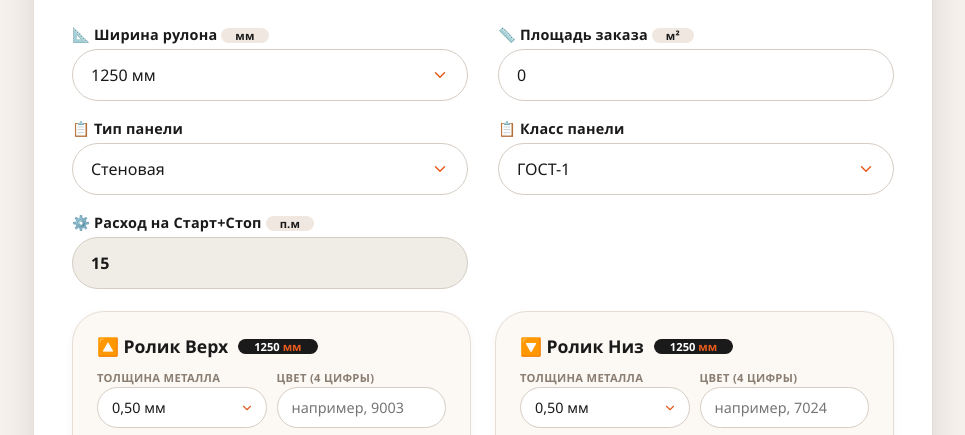
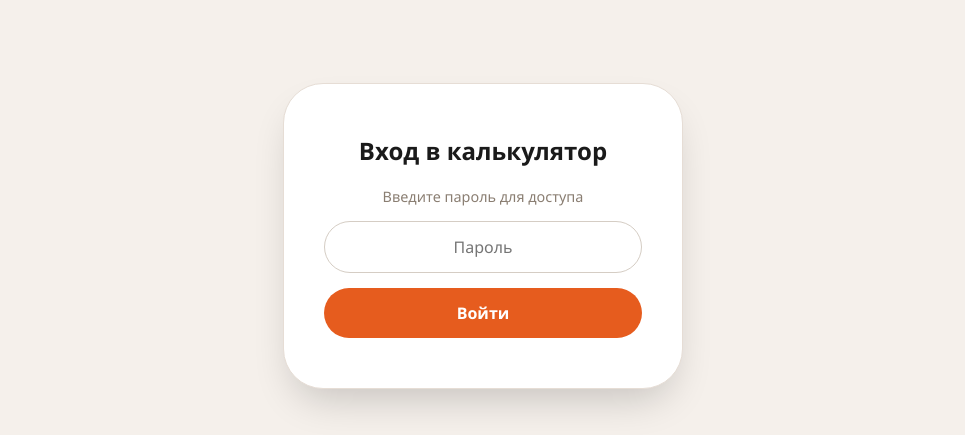
Before and after one commit to ahmetvaleevrr-web/calculator, a plain HTML site: page index.html in a window 1280 px wide. Shown: the part 164-599 px from the top of the page, without its empty margins (157-1122 px from the left). Drawn offline with Linux system fonts and the light colour scheme.

Commit message:
Update index.html

```diff
--- a/index.html
+++ b/index.html
@@ -4,6 +4,8 @@
 <meta charset="UTF-8" />
 <meta name="viewport" content="width=device-width, initial-scale=1.0, maximum-scale=1.0, user-scalable=no" />
 <title>Калькулятор металла для сэндвич-панелей</title>
+<!-- Запрет индексации в поисковиках -->
+<meta name="robots" content="noindex, nofollow">
 
 <!-- Yandex.Metrika counter -->
 <script type="text/javascript" >
@@ -27,7 +29,17 @@
 <style>
 * { margin: 0; padding: 0; box-sizing: border-box; font-family: 'Segoe UI', system-ui, sans-serif; }
 body { background: #f5f0eb; display: flex; justify-content: center; padding: 30px 20px; min-height: 100vh; align-items: center; }
-.container { max-width: 900px; width: 100%; background: #ffffff; border-radius: 40px; padding: 40px 38px; box-shadow: 0 20px 40px -12px rgba(0,0,0,0.2); border: 1px solid #e6ddd5; }
+
+/* Стили для экрана блокировки */
+.login-screen { display: flex; flex-direction: column; align-items: center; justify-content: center; background: #ffffff; border-radius: 40px; padding: 50px 40px; box-shadow: 0 20px 40px -12px rgba(0,0,0,0.2); border: 1px solid #e6ddd5; max-width: 400px; width: 100%; text-align: center; }
+.login-screen h2 { color: #1a1a1a; margin-bottom: 20px; font-size: 1.5rem; }
+.login-screen input { width: 100%; padding: 14px 18px; font-size: 1rem; border: 1.5px solid #d5cdc4; border-radius: 40px; outline: none; margin-bottom: 15px; text-align: center; }
+.login-screen input:focus { border-color: #e65c1e; }
+.login-screen button { background: #e65c1e; color: #fff; border: none; padding: 14px 30px; border-radius: 40px; font-size: 1rem; font-weight: 600; cursor: pointer; width: 100%; transition: 0.15s; }
+.login-screen button:hover { background: #cc4d0f; }
+.login-error { color: #e63e1e; font-size: 0.9rem; margin-top: 10px; display: none; }
+
+.container { max-width: 900px; width: 100%; background: #ffffff; border-radius: 40px; padding: 40px 38px; box-shadow: 0 20px 40px -12px rgba(0,0,0,0.2); border: 1px solid #e6ddd5; display: none; /* Скрыто до ввода пароля */ }
 .header { display: flex; align-items: center; gap: 14px; margin-bottom: 4px; flex-wrap: wrap; }
 .header .logo-icon { font-size: 2rem; font-weight: 700; color: #e65c1e; background: #1a1a1a; padding: 4px 16px 4px 14px; border-radius: 60px; letter-spacing: -0.5px; line-height: 1.2; }
 .header .logo-icon span { color: #ffffff; }
@@ -117,7 +129,18 @@ body { background: #f5f0eb; display: flex; justify-content: center; padding: 30p
 </style>
 </head>
 <body>
-<div class="container">
+
+<!-- Экран блокировки (показывается первым) -->
+<div class="login-screen" id="loginScreen">
+    <h2>Вход в калькулятор</h2>
+    <p style="margin-bottom: 15px; color: #8a7e72; font-size: 0.9rem;">Введите пароль для доступа</p>
+    <input type="password" id="passwordInput" placeholder="Пароль" onkeypress="if(event.key === 'Enter') checkPassword()">
+    <button onclick="checkPassword()">Войти</button>
+    <div class="login-error" id="loginError">Неверный пароль. Попробуйте снова.</div>
+</div>
+
+<!-- Основной калькулятор (скрыт до ввода пароля) -->
+<div class="container" id="mainCalculator">
 <div class="header">
 <div class="logo-icon"><span>СОФТ</span> ПАЙП</div>
 <div class="company-name">Калькулятор металла</div>
@@ -233,7 +256,34 @@ body { background: #f5f0eb; display: flex; justify-content: center; padding: 30p
 </div>
 </div>
 </div>
+
 <script>
+// ==========================================
+// СИСТЕМА ПАРОЛЯ
+// ==========================================
+// Поменяйте 'sofpipes2026' на нужный вам пароль
+const CORRECT_PASSWORD = "sofpipes2026";
+
+// Проверяем, не вводил ли пользователь пароль ранее (чтобы не спрашивать каждый раз при обновлении страницы)
+if (sessionStorage.getItem('isLoggedIn') === 'true') {
+    document.getElementById('loginScreen').style.display = 'none';
+    document.getElementById('mainCalculator').style.display = 'block';
+}
+
+function checkPassword() {
+    const input = document.getElementById('passwordInput').value;
+    if (input === CORRECT_PASSWORD) {
+        // Запоминаем вход в текущей сессии (до закрытия вкладки)
+        sessionStorage.setItem('isLoggedIn', 'true');
+        document.getElementById('loginScreen').style.display = 'none';
+        document.getElementById('mainCalculator').style.display = 'block';
+    } else {
+        document.getElementById('loginError').style.display = 'block';
+        document.getElementById('passwordInput').value = '';
+    }
+}
+// ==========================================
+
 (function() {
 const widthSelect = document.getElementById('widthSelect');
 const areaInput = document.getElementById('areaInput');
@@ -261,8 +311,8 @@ const DENSITY = 7.85;
 // ==========================================
 // ВЕРСИЯ И ДАТА РЕЛИЗА (меняйте вручную)
 // ==========================================
-const version = "1";
-const releaseDate = "19.11.26";
+const version = "2";
+const releaseDate = "20.11.26";
 document.getElementById('versionInfo').textContent = `ver. ${version} от ${releaseDate}`;
 // ==========================================
 
@@ -344,10 +394,10 @@ ${zincText}
 Площадь: ${areaM2} м²
 🔼 Ролик Верх (${topWidthMm} мм, ${topThickStr} мм, цвет: ${topColorDisplay})
 Вес: ${topTonnes.toFixed(2)} т
-П.м: ${topMeters.toFixed(2)} п.м
+П.м: ${topMeters} п.м
 🔽 Ролик Низ (${bottomWidthMm} мм, ${bottomThickStr} мм, цвет: ${bottomColorDisplay})
 Вес: ${bottomTonnes.toFixed(2)} т
-П.м: ${bottomMeters.toFixed(2)} п.м`;
+П.м: ${bottomMeters} п.м`;
 }
 
 function validateColors() {
@@ -393,7 +443,6 @@ let bottomColor = bottomColorInput.value || '';
 
 // Ограничение 250 м² для ВСЕХ типов панелей
 if (areaM2 < 250 && areaM2 > 0) {
-    // Если сообщение еще не отображается, меняем текст на случайный
     if (warningMessage.style.display !== 'block') {
         const phrase = getRandomWarning();
         document.getElementById('warningText').innerHTML = phrase.main;
@@ -422,15 +471,16 @@ bottomWidthMm = widthMm;
 const topWidthM = topWidthMm / 1000;
 const bottomWidthM = bottomWidthMm / 1000;
 
+// ✅ ИЗМЕНЕНО: Округление погонных метров ВСЕГДА в большую сторону (Math.ceil)
 let meters = 0;
 if (panelType === 'roof') {
-meters = Math.round((areaM2 + stopPm) * 100) / 100;
+    meters = Math.ceil(areaM2 + stopPm);
 } else {
-if (widthMm === 1060) {
-meters = Math.round((areaM2 + stopPm) * 100) / 100;
-} else if (widthMm === 1250) {
-meters = Math.round(((areaM2 / 1.19) + stopPm) * 100) / 100;
-}
+    if (widthMm === 1060) {
+        meters = Math.ceil(areaM2 + stopPm);
+    } else if (widthMm === 1250) {
+        meters = Math.ceil((areaM2 / 1.19) + stopPm);
+    }
 }
 
 const topWeightPerLinearMeter = topWidthM * topThickness * DENSITY;
@@ -442,10 +492,10 @@ const bottomTotalKg = meters * bottomWeightPerLinearMeter;
 const bottomTonnes = Math.round((bottomTotalKg / 1000) * 100) / 100;
 
 rollTopWeight.innerHTML = `${topTonnes.toFixed(2)} <small>т</small>`;
-rollTopMeters.innerHTML = `${meters.toFixed(2)} <small>п.м</small>`;
+rollTopMeters.innerHTML = `${meters} <small>п.м</small>`;
 rollTopWidth.innerHTML = `${topWidthMm} <span class="orange">мм</span>`;
 rollBottomWeight.innerHTML = `${bottomTonnes.toFixed(2)} <small>т</small>`;
-rollBottomMeters.innerHTML = `${meters.toFixed(2)} <small>п.м</small>`;
+rollBottomMeters.innerHTML = `${meters} <small>п.м</small>`;
 rollBottomWidth.innerHTML = `${bottomWidthMm} <span class="orange">мм</span>`;
 
 if (panelType === 'roof') {
```
